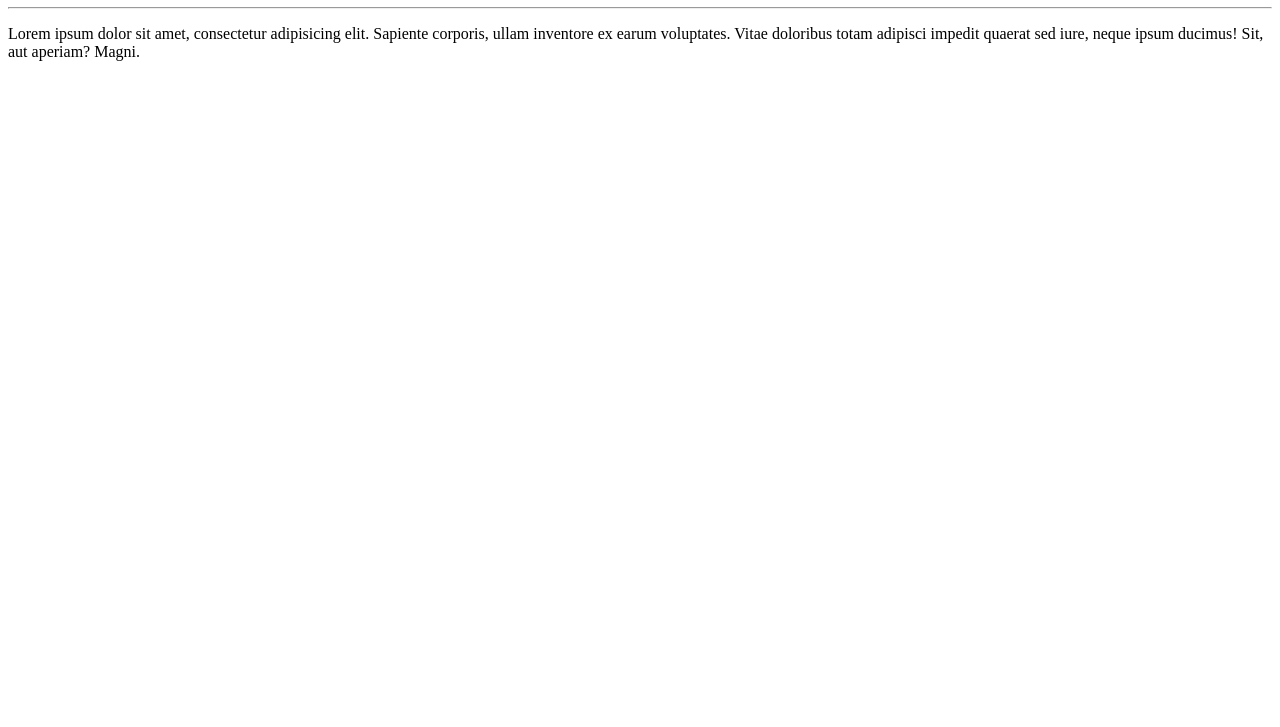
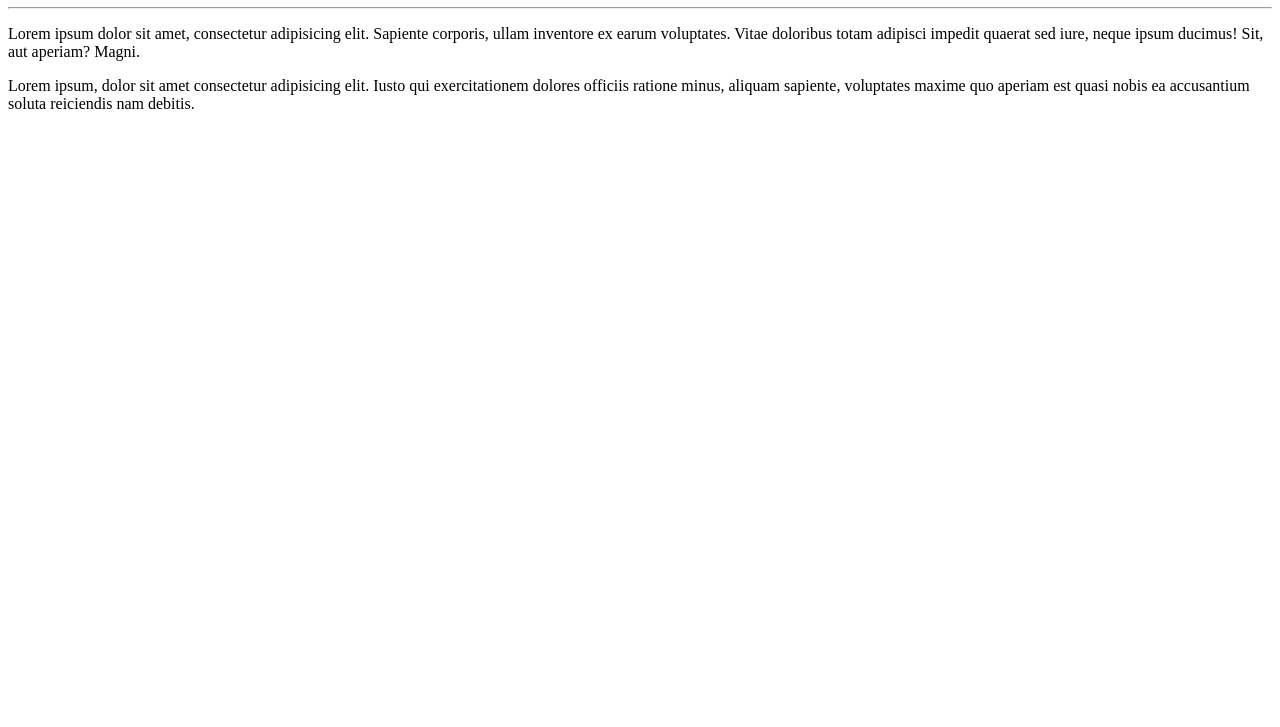
Before and after one commit to bpaixao/Ola.Mundo, a plain HTML site: page Site-exemplo/index.html in a window 1280 px wide. Shown: the part 73-800 px from the top of the page. Drawn offline with Linux system fonts and the light colour scheme.

Commit message:
adicionei um paragrafo

```diff
--- a/Site-exemplo/index.html
+++ b/Site-exemplo/index.html
@@ -9,5 +9,7 @@
     <h1> Olá, Mundo! </h1>
     <hr>
     <p> Lorem ipsum dolor sit amet, consectetur adipisicing elit. Sapiente corporis, ullam inventore ex earum voluptates. Vitae doloribus totam adipisci impedit quaerat sed iure, neque ipsum ducimus! Sit, aut aperiam? Magni.</p>
+
+    <p>Lorem ipsum, dolor sit amet consectetur adipisicing elit. Iusto qui exercitationem dolores officiis ratione minus, aliquam sapiente, voluptates maxime quo aperiam est quasi nobis ea accusantium soluta reiciendis nam debitis.</p>
 </body>
 </html>
```
